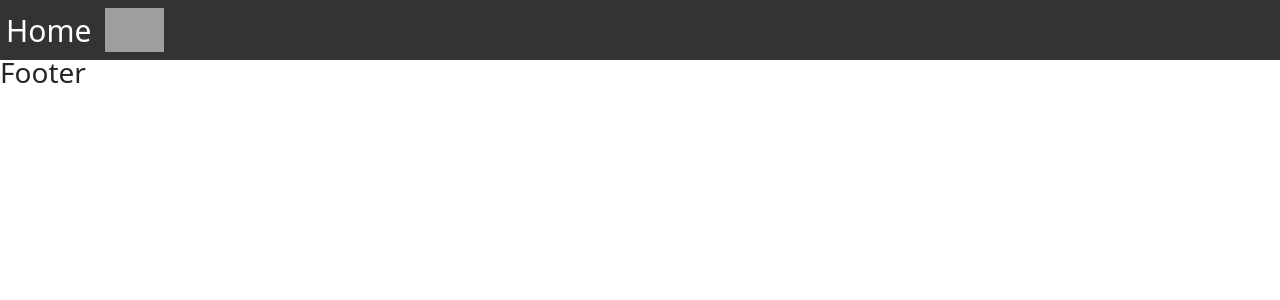
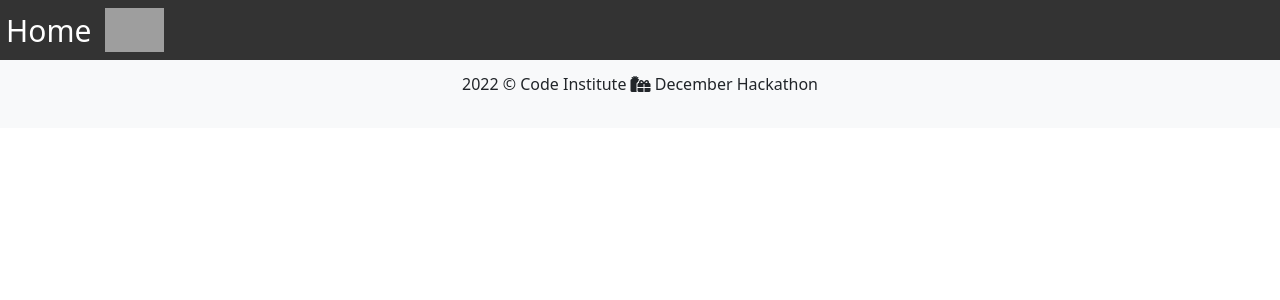
Before and after one commit to EeeBeeDee/re-unitfy_hackathon, a Django app: page /add/ in a window 1280 px wide. Shown: the top 300 px of the page. Run offline with Django 4.2, Linux system fonts and the light colour scheme; grey boxes are pictures that could not be loaded.

Commit message:
add footer

```diff
--- a/photos/templates/photos/footer.html
+++ b/photos/templates/photos/footer.html
@@ -1,4 +1,9 @@
 {% load static %}
 
-
-    <h3>Footer</h3>
+<footer class="bg-light text-center sticky shadow-5" data-sticky-position="bottom">
+    <!-- Copyright -->
+    <div class="text-center p-3 d-none d-lg-block">
+        <p>2022 © Code Institute <i class="fa-solid fa-gifts"></i> December Hackathon</p>
+    </div>
+    <!-- Copyright -->
+</footer>
```
